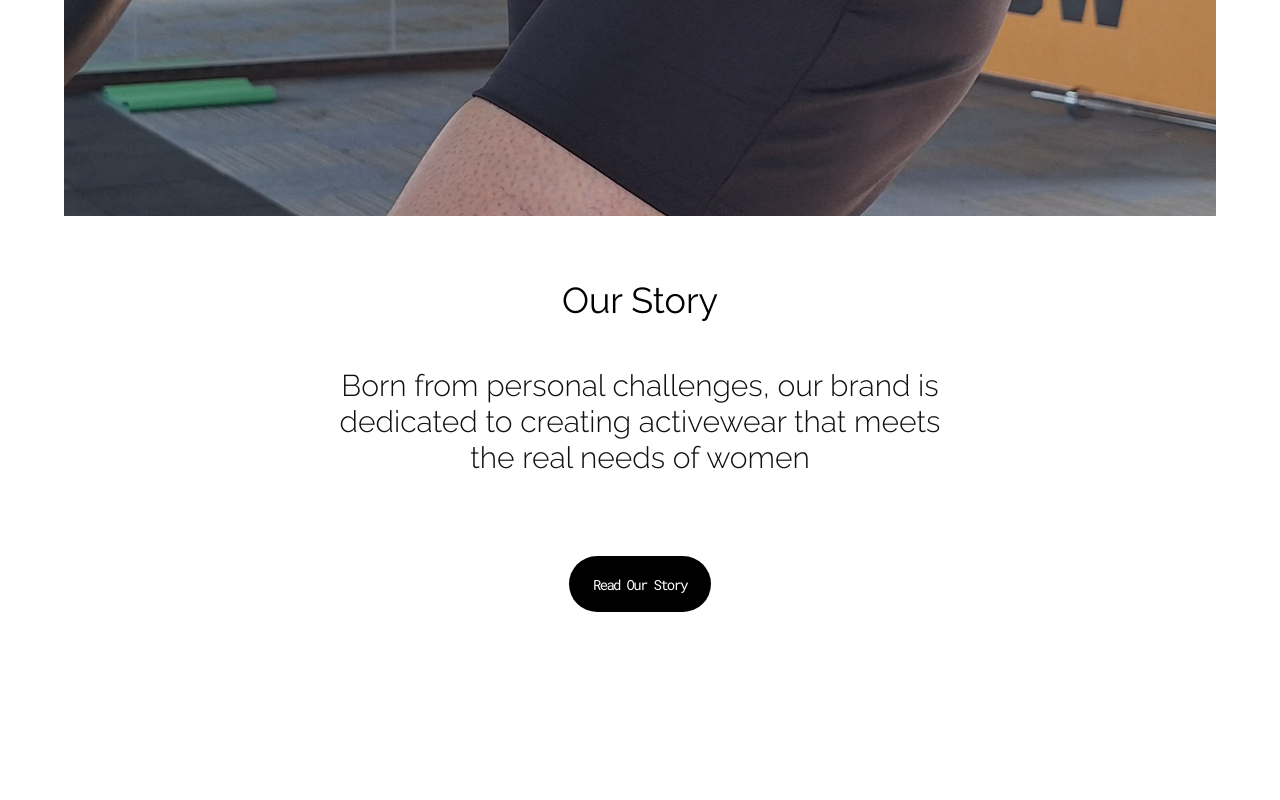
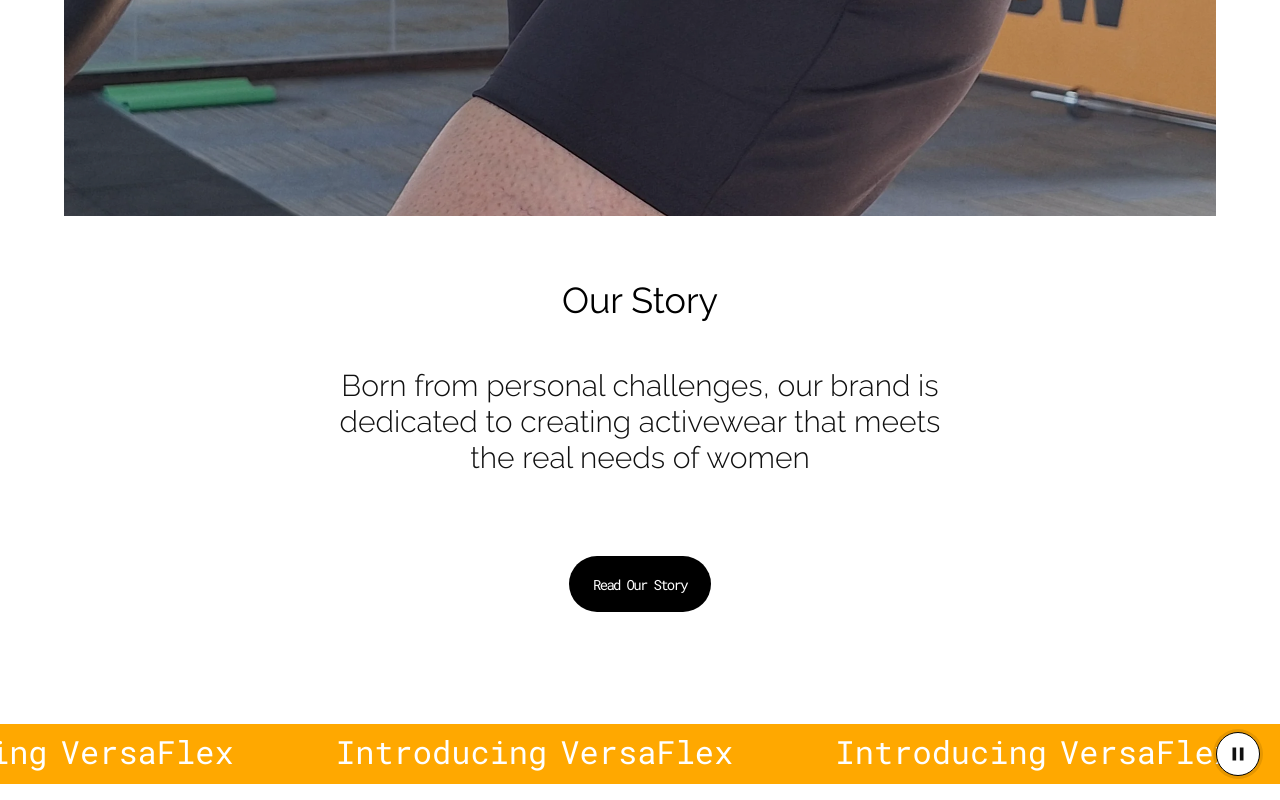
Before and after one commit to AMAN7040/purplFox, a React (Vite) app: page / in a window 1280 px wide. Shown: the part 765-1565 px from the top of the page. Before the commit the page ends 1489 px from the top, so only its background shows below. Built offline with nearby package versions, Linux system fonts and the light colour scheme; a web font is replaced by a local one.

Commit message:
HeroSection3 setup

```diff
--- /dev/null
+++ b/src/Components/BodySection/HeroSection_3/HeroSection_3.jsx
@@ -0,0 +1,64 @@
+import React, { useState } from "react";
+import styles from "../HeroSection_3/HeroSection_3.module.css";
+
+const HeroSection_3 = () => {
+  const Items = new Array(5).fill("Introducing VersaFlex");
+  const [isPlaying, setIsPlaying] = useState(true);
+
+  return (
+    <div className="heroSection3">
+      <div className="pt-0 pb-[calc(var(--spacing)*4)]">
+        <div
+          className={`${styles.marquee} relative z-1 flex w-full items-center overflow-hidden whitespace-nowrap text-white`}
+        >
+          {[...Array(2)].map((_, index) => (
+            <div
+              key={index}
+              className={`${styles.marqueeGroup} -z-1 flex shrink-0 justify-around pt-[12px] pb-[16px] ${isPlaying ? "" : styles.paused}`}
+            >
+              {Items.map((text, index) => (
+                <span key={index} className={`${styles.marqueeItem}`}>
+                  {text}
+                </span>
+              ))}
+            </div>
+          ))}
+          <div className="absolute top-0 right-0 z-2 flex h-full items-center px-[12px] sm:px-[20px]">
+            <button
+              onClick={() => setIsPlaying(!isPlaying)}
+              className="inline-flex size-9 cursor-pointer items-center justify-center rounded-[50px] border-1 border-black bg-white p-0 font-secondary text-[1.4rem] break-all text-primary shadow-[0_0_0_3px_rgba(16,16,16,0.1)] transition-all duration-300 ease-in-out sm:size-11"
+            >
+              {isPlaying ? (
+                <svg
+                  xmlns="http://www.w3.org/2000/svg"
+                  width="22"
+                  height="22"
+                  viewBox="0 0 24 24"
+                  fill="currentColor"
+                >
+                  <path d="M6 5h4v14H6zm8 0h4v14h-4z" />
+                </svg>
+              ) : (
+                <svg
+                  xmlns="http://www.w3.org/2000/svg"
+                  width="24"
+                  height="24"
+                  viewBox="0 0 24 24"
+                  fill="none"
+                  stroke="black"
+                  strokeWidth="2"
+                  strokeLinecap="round"
+                  strokeLinejoin="round"
+                >
+                  <polygon points="8 5 20 12 8 19 8 5" />
+                </svg>
+              )}
+            </button>
+          </div>
+        </div>
+      </div>
+    </div>
+  );
+};
+
+export default HeroSection_3;
--- /dev/null
+++ b/src/Components/BodySection/HeroSection_3/HeroSection_3.module.css
@@ -0,0 +1,42 @@
+.marquee {
+  background-color: #ffa800;
+  --marquee-duration: 20s;
+  --miw: 100%;
+}
+
+.marqueeGroup {
+  min-width: var(--miw, 100vw);
+  color: inherit;
+  transition: color 0.3s ease;
+  animation: scroll var(--marquee-duration) linear infinite;
+}
+
+@keyframes scroll {
+  0% {
+    transform: translate(0);
+  }
+  100% {
+    transform: translate(-100%);
+  }
+}
+
+.marqueeItem {
+  font-weight: 400;
+  font-style: normal;
+  font-family: var(--font-secondary);
+  position: relative;
+  padding-inline: 4vw;
+  margin: 0;
+  font-size: x-large;
+  word-spacing: -6px;
+  line-height: 1;
+}
+
+@media (min-width: 450px) {
+  .marqueeItem {
+    font-size: xx-large;
+  }
+}
+.paused {
+  animation-play-state: paused;
+}
--- /dev/null
+++ b/src/Components/BodySection/HeroSection_3/index.js
@@ -0,0 +1,3 @@
+import HeroSection_3 from "./HeroSection_3";
+
+export { default } from "./HeroSection_3";
--- a/src/Pages/Home.jsx
+++ b/src/Pages/Home.jsx
@@ -1,12 +1,15 @@
 import React from 'react'
 import HeroSection_1 from '../Components/BodySection/HeroSection_1'
 import HeroSection_2 from '../Components/BodySection/HeroSection_2'
+import HeroSection_3 from '../Components/BodySection/HeroSection_3'
+
 
 const Home = () => {
   return (
     <main>
       <HeroSection_1/>
       <HeroSection_2/>
+      <HeroSection_3/>
     </main>
   )
 }
```
